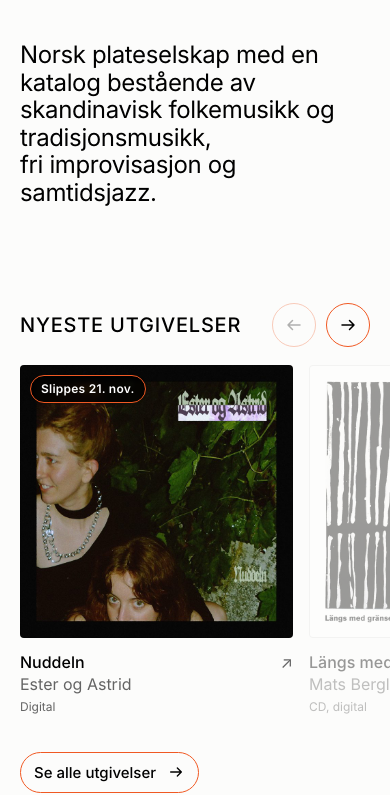
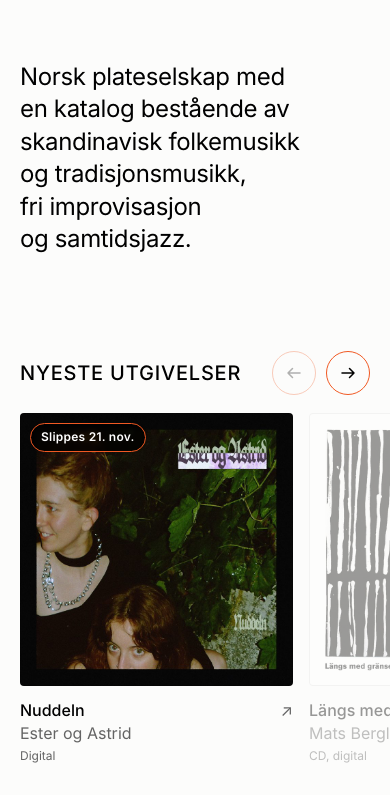
Before and after one commit to Tellef47/taragot-nettside, a plain HTML site: page index.html in a window 390 px wide. Shown: the part 63-858 px from the top of the page. Drawn offline with Linux system fonts and the light colour scheme.

Commit message:
Oppdatering av intro-tekst

```diff
--- a/stil.css
+++ b/stil.css
@@ -144,11 +144,12 @@ a:focus-visible, button:focus-visible {
 .nav--apen .meny-knapp .ikon-lukk { display: block; }
 
 /* --- Forside: intro ---------------------------------------------------- */
-.intro { padding: 72px var(--gutter) var(--seksjon-luft); }
+.intro { padding: 104px var(--gutter) var(--seksjon-luft); }
 .intro h1 {
   margin: 0; max-width: 23em;
-  font-size: clamp(28px, 2.8vw, 38px); font-weight: 400;
-  line-height: 1.15; letter-spacing: -0.015em;
+  font-size: clamp(28px, 3vw, 42px); font-weight: 400;
+  line-height: 1.35; letter-spacing: -0.015em;
+  text-wrap: balance;   /* jevne linjer: nettleseren fordeler ordene så linjene blir omtrent like lange */
 }
 
 /* --- Undersider: sidetopp ---------------------------------------------- */
@@ -462,7 +463,7 @@ body.meny-apen .til-toppen { visibility: hidden; }
 
   .logo img { width: 68px; }
 
-  .intro { padding: 28px var(--gutter) var(--seksjon-luft); }
+  .intro { padding: 48px var(--gutter) var(--seksjon-luft); }
   .intro h1 { font-size: 24px; }
   .sidetopp { padding: 32px var(--gutter) 36px; }
   .sidetopp--to-kol { grid-template-columns: 1fr; gap: 0; }
```
